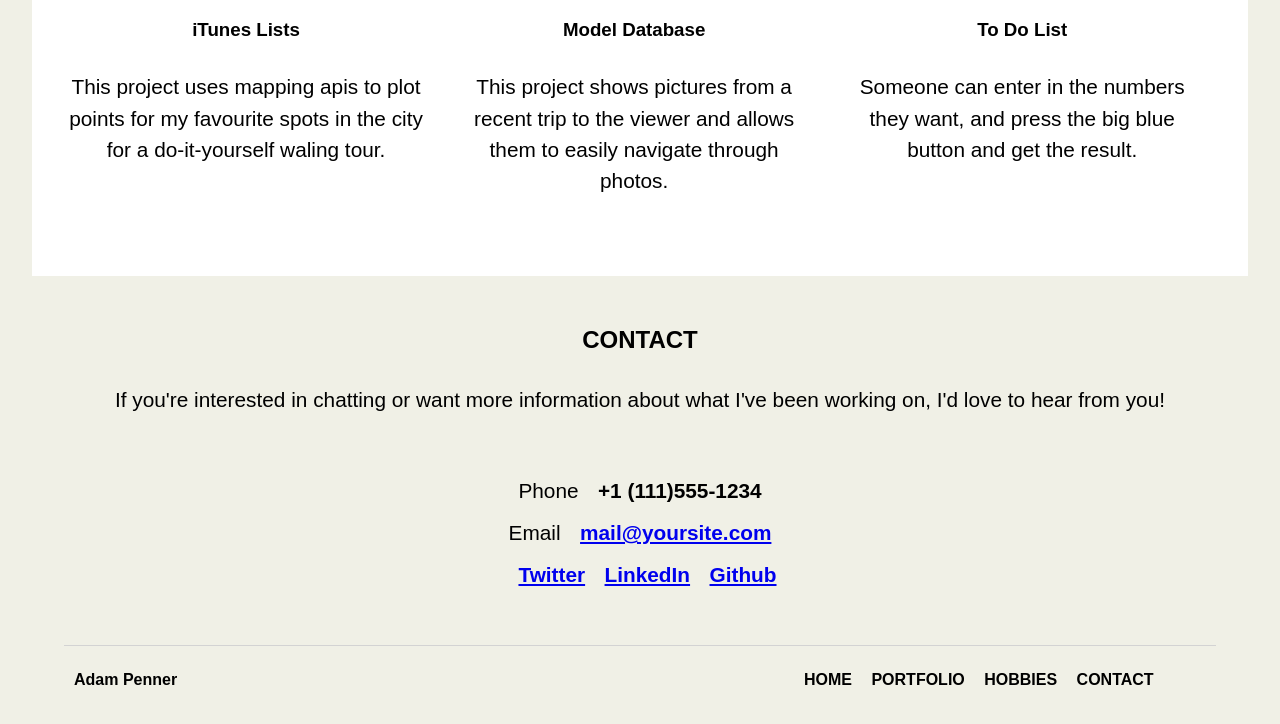
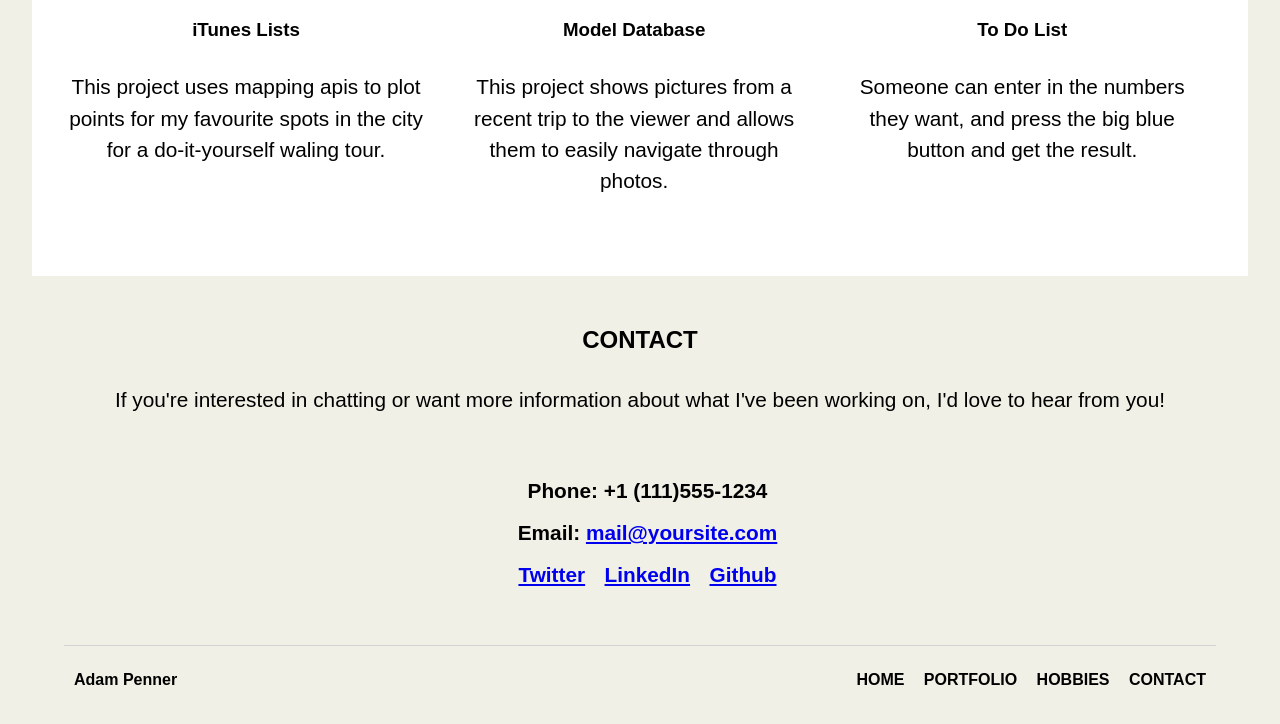
Before and after one commit to BlindmanPenner/TTDResponsive, a plain HTML site: page index.html in a window 1280 px wide. Shown: the part 2323-3047 px from the top of the page. Drawn offline with Linux system fonts and the light colour scheme.

Commit message:
Fix Errors
Fix errors with BR in UL

```diff
--- a/index.html
+++ b/index.html
@@ -142,15 +142,18 @@
 
           <h2>CONTACT</h2>
           <p>If you're interested in chatting or want more information about what I've been working on, I'd love to hear from you!</p>
+
+        <div class="direct-contact">
           <ul>
-          <li>Phone</li>
-          <li class="ctcinfo">+1 (111)555-1234</li>
-          <br>
-          <li>Email</li>
-          <li class="ctcinfo">
+            <li class="ctcinfo">Phone: +1 (111)555-1234</li>
+            <li class="ctcinfo">Email:
               <a href="mailto:penner.adam@gmail.com">mail@yoursite.com</a>
             </li>
-          <br>
+          </ul>
+        </div>
+
+        <div >
+          <ul>
             <li class="ctcinfo">
               <a target="_blank" href="http://twitter.com/Adam_Penner">Twitter</a>
             </li>
@@ -161,6 +164,7 @@
               <a target="_blank" href="http://github.com/BlindmanPenner">Github</a>
             </li>
           </ul>
+        </div>
 
       </div> <!-- contact -->
 
--- a/styles/main.css
+++ b/styles/main.css
@@ -63,6 +63,10 @@ p {
 	width: 100%;
 }
 
+.container a {
+	text-decoration: none;
+}
+
 .container h2 {
 	padding-bottom: 40px;
 }
@@ -100,6 +104,10 @@ a.projectLink:hover {
 	display: inline-block;
 	font-size: 1.3em;
 	list-style-type: none;
+}
+
+.direct-contact ul li {
+	display: block;
 }
 
 .ctcinfo {
@@ -202,7 +210,6 @@ a.projectLink:hover {
 
 	div.footer-nav{
 		float: right;
-		width: 45%;
 		margin-top: -16px;
 	}
 
```
Lines whose indentation alone changed are shown as unchanged.
